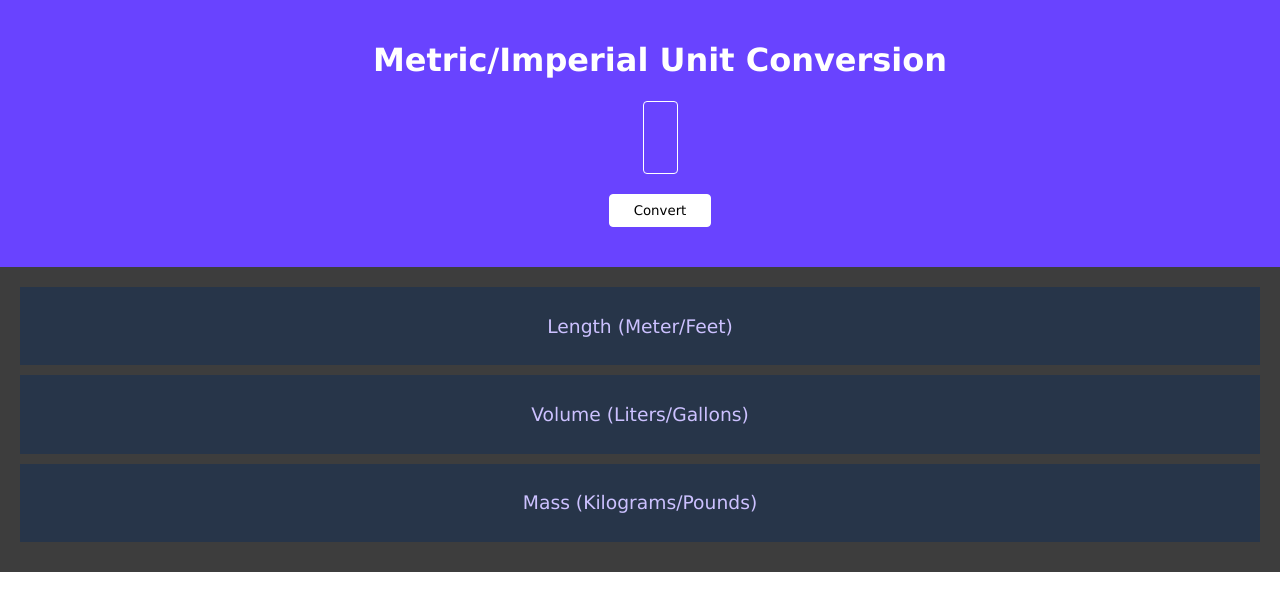
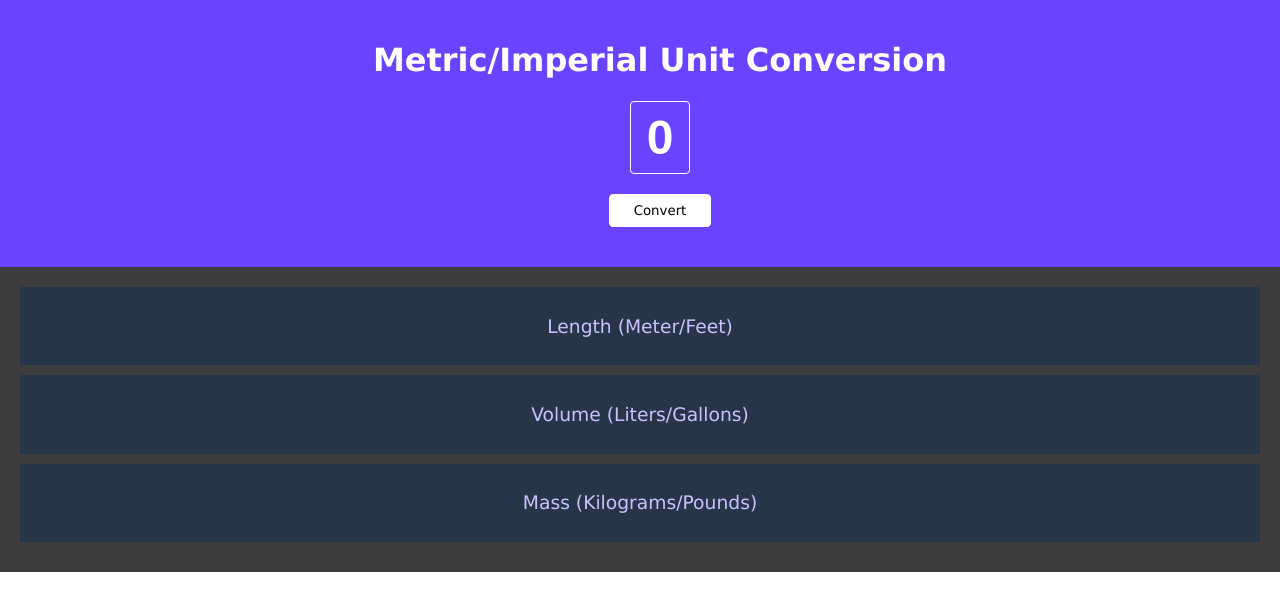
Before and after one commit to UsmannShahid/Unit-Converter, a website built with Vite: page index.html in a window 1280 px wide. Shown: the top 610 px of the page. Built offline with nearby package versions, Linux system fonts and the light colour scheme.

Commit message:
Added the default value for the input form

```diff
--- a/index.html
+++ b/index.html
@@ -5,7 +5,7 @@
     <body>
         <div class="main-container">
             <h1>Metric/Imperial Unit Conversion</h1>
-            <input type="number" id="unit-el" class="main-num">
+            <input type="number" id="unit-el" class="main-num" value="0">
 
             <button id="btn-el" class="main-btn">Convert</button>
         </div>
```
